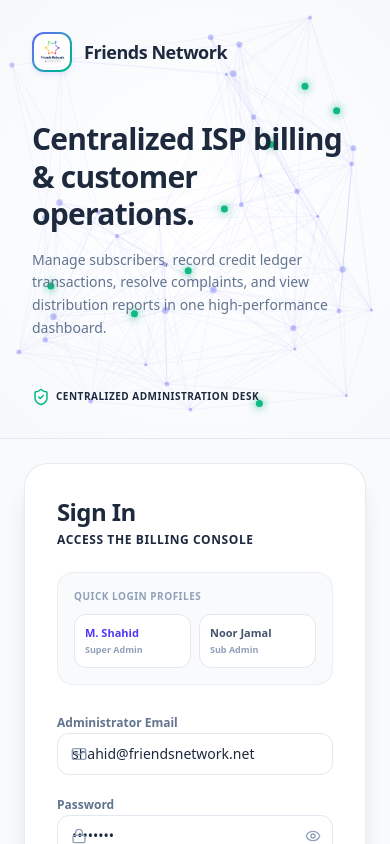
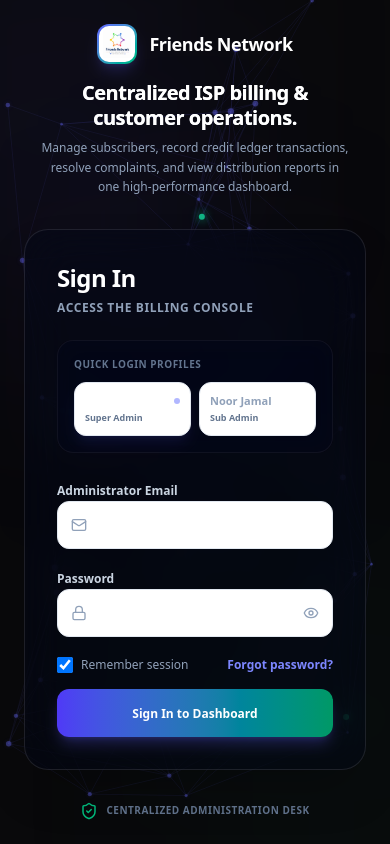
Before and after one commit to faizanshah7424/friends-network-isp-billing-system, a Next.js app: page /login in a window 390 px wide. Shown: the top 844 px of the page. Built offline with nearby package versions, Linux system fonts and the light colour scheme.

Commit message:
feat: redesign login page with modern dark UI and improved responsive layout

```diff
--- a/app/login/page.tsx
+++ b/app/login/page.tsx
@@ -2,7 +2,7 @@
 
 import React, { useState, useEffect, useRef } from 'react';
 import { useRouter } from 'next/navigation';
-import { ShieldCheck, Mail, Lock, Eye, EyeOff, Loader2 } from 'lucide-react';
+import { ShieldCheck, Mail, Lock, Eye, EyeOff } from 'lucide-react';
 import { motion, AnimatePresence } from 'framer-motion';
 import LogoLoader from '@/components/ui/LogoLoader';
 import { useBillingSystem } from '@/lib/context';
@@ -27,15 +27,15 @@ const FiberOpticBackground = () => {
     };
     window.addEventListener('resize', handleResize);
 
-    const nodeCount = 35;
+    const nodeCount = 45;
     const nodes: { x: number; y: number; vx: number; vy: number; radius: number }[] = [];
     for (let i = 0; i < nodeCount; i++) {
       nodes.push({
         x: Math.random() * width,
         y: Math.random() * height,
-        vx: (Math.random() - 0.5) * 0.4,
-        vy: (Math.random() - 0.5) * 0.4,
-        radius: Math.random() * 2 + 1.5,
+        vx: (Math.random() - 0.5) * 0.35,
+        vy: (Math.random() - 0.5) * 0.35,
+        radius: Math.random() * 2 + 1.2,
       });
     }
 
@@ -44,15 +44,12 @@ const FiberOpticBackground = () => {
     const draw = () => {
       ctx.clearRect(0, 0, width, height);
 
-      // Soft mesh background gradient
-      const bgGrad = ctx.createRadialGradient(width / 2, height / 2, 10, width / 2, height / 2, Math.max(width, height));
-      bgGrad.addColorStop(0, '#ffffff');
-      bgGrad.addColorStop(1, '#f1f5f9');
-      ctx.fillStyle = bgGrad;
-      ctx.fillRect(0, 0, width, height);
+      // We keep canvas transparent to let the Tailwind CSS radial glows and dark theme background show through.
 
       // Update & Draw nodes
-      ctx.fillStyle = 'rgba(99, 102, 241, 0.35)'; // Indigo
+      ctx.fillStyle = 'rgba(99, 102, 241, 0.4)'; // Indigo dot glow
+      ctx.shadowBlur = 4;
+      ctx.shadowColor = 'rgba(99, 102, 241, 0.4)';
       nodes.forEach((node) => {
         node.x += node.vx;
         node.y += node.vy;
@@ -64,9 +61,10 @@ const FiberOpticBackground = () => {
         ctx.arc(node.x, node.y, node.radius, 0, Math.PI * 2);
         ctx.fill();
       });
+      ctx.shadowBlur = 0; // reset
 
       // Connections
-      ctx.strokeStyle = 'rgba(99, 102, 241, 0.06)';
+      ctx.strokeStyle = 'rgba(99, 102, 241, 0.08)';
       ctx.lineWidth = 1;
 
       for (let i = 0; i < nodes.length; i++) {
@@ -82,12 +80,12 @@ const FiberOpticBackground = () => {
             ctx.stroke();
 
             // Spawn pulse occasionally
-            if (Math.random() < 0.0004 && pulses.length < 12) {
+            if (Math.random() < 0.0004 && pulses.length < 15) {
               pulses.push({
                 from: i,
                 to: j,
                 progress: 0,
-                speed: Math.random() * 0.012 + 0.006,
+                speed: Math.random() * 0.01 + 0.005,
               });
             }
           }
@@ -109,9 +107,9 @@ const FiberOpticBackground = () => {
           const y = p1.y + (p2.y - p1.y) * pulse.progress;
 
           ctx.beginPath();
-          ctx.arc(x, y, 3.5, 0, Math.PI * 2);
+          ctx.arc(x, y, 3, 0, Math.PI * 2);
           ctx.fillStyle = '#10b981'; // Emerald glow
-          ctx.shadowBlur = 8;
+          ctx.shadowBlur = 10;
           ctx.shadowColor = '#10b981';
           ctx.fill();
           ctx.shadowBlur = 0; // reset
@@ -129,7 +127,7 @@ const FiberOpticBackground = () => {
     };
   }, []);
 
-  return <canvas ref={canvasRef} className="absolute inset-0 w-full h-full pointer-events-none block" />;
+  return <canvas ref={canvasRef} className="absolute inset-0 w-full h-full pointer-events-none block z-0" />;
 };
 
 export default function LoginPage() {
@@ -182,30 +180,35 @@ export default function LoginPage() {
   }
 
   return (
-    <div className="min-h-screen w-screen flex flex-col md:flex-row bg-slate-50 text-slate-800 font-sans overflow-hidden">
+    <div className="min-h-screen w-screen flex flex-col md:flex-row bg-[#09090B] text-slate-100 font-sans relative overflow-y-auto md:overflow-hidden select-none">
 
-      {/* LEFT PANEL: Branding & Interactive Background */}
-      <div className="relative md:w-1/2 min-h-[30vh] md:min-h-screen flex flex-col justify-between p-8 md:p-16 border-b md:border-b-0 md:border-r border-slate-200 bg-white overflow-hidden">
-        {/* Animated canvas network background */}
-        <FiberOpticBackground />
+      {/* Interactive Fiber-Optic Background (spans whole screen behind layout) */}
+      <FiberOpticBackground />
 
+      {/* Decorative Blur Blobs for Premium Glow */}
+      <div className="absolute top-[-10%] left-[-10%] w-[50%] h-[50%] rounded-full bg-indigo-500/10 blur-[120px] pointer-events-none z-0" />
+      <div className="absolute bottom-[-10%] right-[-10%] w-[50%] h-[50%] rounded-full bg-emerald-500/5 blur-[120px] pointer-events-none z-0" />
+      <div className="absolute top-[40%] left-[50%] -translate-x-1/2 -translate-y-1/2 w-[35%] h-[35%] rounded-full bg-indigo-600/5 blur-[110px] pointer-events-none z-0" />
+
+      {/* LEFT PANEL: Branding & Taglines (Visible on Laptop/Desktop) */}
+      <div className="hidden md:flex md:w-1/2 min-h-screen flex-col justify-between p-16 border-r border-white/5 relative z-10 bg-transparent">
         {/* Top Header */}
-        <div className="relative z-10 flex items-center gap-3">
-          <div className="flex h-10 w-10 items-center justify-center rounded-xl bg-gradient-to-br from-indigo-500 to-emerald-500 p-0.5 shadow-md shadow-indigo-500/10">
+        <div className="flex items-center gap-3">
+          <div className="flex h-10 w-10 items-center justify-center rounded-xl bg-gradient-to-br from-indigo-500 to-emerald-500 p-0.5 shadow-lg shadow-indigo-500/20">
             <div className="h-full w-full bg-white rounded-[10px] flex items-center justify-center">
               <img src="/friends-logo.png" alt="Friends Network Logo" className="h-7 w-7 object-contain" />
             </div>
           </div>
-          <span className="font-extrabold text-lg text-slate-800 tracking-tight">Friends Network</span>
+          <span className="font-extrabold text-lg text-white tracking-tight">Friends Network</span>
         </div>
 
         {/* Core Tagline / Welcome message */}
-        <div className="relative z-10 my-auto py-12 text-left space-y-4 max-w-md">
+        <div className="my-auto py-12 text-left space-y-5 max-w-md">
           <motion.h2
             initial={{ opacity: 0, y: 15 }}
             animate={{ opacity: 1, y: 0 }}
             transition={{ duration: 0.5 }}
-            className="text-3xl md:text-4xl font-black text-slate-850 tracking-tight leading-tight"
+            className="text-3xl md:text-4xl font-black text-white tracking-tight leading-tight bg-gradient-to-br from-white via-slate-100 to-slate-400 bg-clip-text text-transparent"
           >
             Centralized ISP billing &amp; customer operations.
           </motion.h2>
@@ -213,21 +216,45 @@ export default function LoginPage() {
             initial={{ opacity: 0, y: 15 }}
             animate={{ opacity: 1, y: 0 }}
             transition={{ duration: 0.5, delay: 0.15 }}
-            className="text-sm text-slate-500 leading-relaxed font-medium"
+            className="text-sm text-slate-400 leading-relaxed font-medium"
           >
             Manage subscribers, record credit ledger transactions, resolve complaints, and view distribution reports in one high-performance dashboard.
           </motion.p>
         </div>
 
         {/* Security / Quality Assurance footer */}
-        <div className="relative z-10 flex items-center gap-1.5 text-[10px] text-slate-450 font-bold uppercase tracking-wider">
-          <ShieldCheck className="h-4.5 w-4.5 text-emerald-500" />
+        <div className="flex items-center gap-2 text-[10px] text-slate-500 font-bold uppercase tracking-wider">
+          <ShieldCheck className="h-4.5 w-4.5 text-emerald-500 animate-pulse" />
           <span>Centralized Administration Desk</span>
         </div>
       </div>
 
-      {/* RIGHT PANEL: Modern Login Form */}
-      <div className="md:w-1/2 flex items-center justify-center p-6 md:p-12 bg-slate-50 relative">
+      {/* RIGHT PANEL: Modern Login Form Card */}
+      <div className="w-full md:w-1/2 flex flex-col items-center justify-center p-6 md:p-12 relative z-10 min-h-screen">
+
+        {/* Mobile Header: Branding (Visible only on mobile/tablet) */}
+        <div className="md:hidden w-full max-w-[440px] flex flex-col items-center text-center space-y-4 mb-8">
+          {/* Logo and title */}
+          <div className="flex items-center gap-3">
+            <div className="flex h-10 w-10 items-center justify-center rounded-xl bg-gradient-to-br from-indigo-500 to-emerald-500 p-0.5 shadow-lg shadow-indigo-500/20">
+              <div className="h-full w-full bg-white rounded-[10px] flex items-center justify-center">
+                <img src="/friends-logo.png" alt="Friends Network Logo" className="h-7 w-7 object-contain" />
+              </div>
+            </div>
+            <span className="font-extrabold text-lg text-white tracking-tight">Friends Network</span>
+          </div>
+
+          {/* Tagline / Welcome message */}
+          <div className="space-y-2 px-4">
+            <h2 className="text-xl font-black text-white tracking-tight leading-tight bg-gradient-to-br from-white via-slate-100 to-slate-300 bg-clip-text text-transparent">
+              Centralized ISP billing &amp; customer operations.
+            </h2>
+            <p className="text-xs text-slate-400 leading-relaxed font-medium">
+              Manage subscribers, record credit ledger transactions, resolve complaints, and view distribution reports in one high-performance dashboard.
+            </p>
+          </div>
+        </div>
+
         <AnimatePresence mode="wait">
           {isLoading ? (
             /* Signing you in... loading state overlay */
@@ -236,20 +263,20 @@ export default function LoginPage() {
               initial={{ opacity: 0, scale: 0.95 }}
               animate={{ opacity: 1, scale: 1 }}
               exit={{ opacity: 0, scale: 0.95 }}
-              className="w-full max-w-[400px] bg-white border border-slate-200 rounded-3xl p-12 text-center shadow-xl space-y-5"
+              className="w-full max-w-[440px] bg-slate-950/40 border border-white/10 rounded-[24px] p-12 text-center shadow-2xl backdrop-blur-xl space-y-5"
             >
               {/* Rotating logo animation */}
               <div className="relative h-16 w-16 mx-auto">
                 <motion.div
                   animate={{ rotate: 360 }}
                   transition={{ repeat: Infinity, duration: 2, ease: "linear" }}
-                  className="absolute inset-0 rounded-full border-2 border-indigo-500/20 border-t-indigo-600"
+                  className="absolute inset-0 rounded-full border-2 border-indigo-500/20 border-t-indigo-500"
                 />
                 <img src="/friends-logo.png" alt="Branding" className="h-10 w-10 absolute inset-0 m-auto object-contain" />
               </div>
               <div className="space-y-1.5">
-                <h3 className="text-base font-extrabold text-slate-800">Signing you in...</h3>
-                <p className="text-xs text-slate-400 font-medium">Validating credentials with secure ISP directories</p>
+                <h3 className="text-base font-extrabold text-white">Signing you in...</h3>
+                <p className="text-xs text-slate-400 font-medium animate-pulse">Validating credentials with secure ISP directories</p>
               </div>
             </motion.div>
           ) : (
@@ -260,16 +287,16 @@ export default function LoginPage() {
               animate={{ opacity: 1, y: 0 }}
               exit={{ opacity: 0, y: -15 }}
               transition={{ duration: 0.4 }}
-              className="w-full max-w-[400px] bg-white border border-slate-200/80 rounded-3xl p-8 shadow-xl space-y-6 text-left"
+              className="w-full max-w-[440px] bg-slate-950/40 border border-white/10 rounded-[24px] p-8 md:p-10 shadow-2xl backdrop-blur-xl space-y-6 text-left"
             >
-              <div className="space-y-1">
-                <h1 className="text-2xl font-black text-slate-800 tracking-tight">Sign In</h1>
-                <p className="text-xs text-slate-450 font-bold uppercase tracking-wider">Access the billing console</p>
+              <div className="space-y-1.5">
+                <h1 className="text-2xl md:text-3xl font-black text-white tracking-tight">Sign In</h1>
+                <p className="text-xs text-slate-400 font-bold uppercase tracking-wider">Access the billing console</p>
               </div>
 
               {/* Quick Credentials Profiles */}
-              <div className="bg-slate-50 border border-slate-200/60 rounded-2xl p-4 space-y-2.5">
-                <span className="text-[10px] font-bold text-slate-400 uppercase tracking-wider block">Quick Login Profiles</span>
+              <div className="bg-slate-950/50 border border-white/5 rounded-2xl p-4 space-y-2.5 backdrop-blur-md">
+                <span className="text-[10px] font-bold text-slate-500 uppercase tracking-wider block">Quick Login Profiles</span>
                 <div className="grid grid-cols-2 gap-2">
                   <button
                     type="button"
@@ -279,12 +306,17 @@ export default function LoginPage() {
                     }}
                     className={`p-2.5 rounded-xl border text-[11px] font-bold text-left transition-all ${
                       email === 'shahid@friendsnetwork.net'
-                        ? 'border-indigo-500 bg-indigo-50/50 text-indigo-600'
-                        : 'border-slate-200 hover:bg-slate-100/50 text-slate-600 bg-white'
+                        ? 'border-indigo-500/50 bg-indigo-500/10 text-white shadow-lg shadow-indigo-500/10'
+                        : 'border-white/5 hover:border-white/10 bg-white/[0.02] hover:bg-white/[0.05] text-slate-400 hover:text-white'
                     }`}
                   >
-                    <div className="font-extrabold truncate">M. Shahid</div>
-                    <div className="text-[9px] font-semibold text-slate-400 mt-0.5">Super Admin</div>
+                    <div className="flex items-center justify-between">
+                      <span className="font-extrabold truncate">M. Shahid</span>
+                      {email === 'shahid@friendsnetwork.net' && (
+                        <span className="h-1.5 w-1.5 rounded-full bg-indigo-400 animate-pulse" />
+                      )}
+                    </div>
+                    <div className="text-[9px] font-semibold text-slate-500 mt-0.5">Super Admin</div>
                   </button>
                   <button
                     type="button"
@@ -294,20 +326,25 @@ export default function LoginPage() {
                     }}
                     className={`p-2.5 rounded-xl border text-[11px] font-bold text-left transition-all ${
                       email === 'noor@friendsnetwork.net'
-                        ? 'border-emerald-500 bg-emerald-50/50 text-emerald-600'
-                        : 'border-slate-200 hover:bg-slate-100/50 text-slate-600 bg-white'
+                        ? 'border-emerald-500/50 bg-emerald-500/10 text-white shadow-lg shadow-emerald-500/10'
+                        : 'border-white/5 hover:border-white/10 bg-white/[0.02] hover:bg-white/[0.05] text-slate-400 hover:text-white'
                     }`}
                   >
-                    <div className="font-extrabold truncate">Noor Jamal</div>
-                    <div className="text-[9px] font-semibold text-slate-400 mt-0.5">Sub Admin</div>
+                    <div className="flex items-center justify-between">
+                      <span className="font-extrabold truncate">Noor Jamal</span>
+                      {email === 'noor@friendsnetwork.net' && (
+                        <span className="h-1.5 w-1.5 rounded-full bg-emerald-400 animate-pulse" />
+                      )}
+                    </div>
+                    <div className="text-[9px] font-semibold text-slate-500 mt-0.5">Sub Admin</div>
                   </button>
                 </div>
               </div>
 
               {/* Login Form */}
               <form onSubmit={handleLogin} className="space-y-4">
-                <div className="space-y-1.5">
-                  <label className="text-xs font-semibold text-slate-500">Administrator Email</label>
+                <div className="space-y-2">
+                  <label className="text-xs font-semibold text-slate-300">Administrator Email</label>
                   <div className="relative">
                     <Mail className="absolute top-1/2 left-3.5 h-4 w-4 -translate-y-1/2 text-slate-400" />
                     <input
@@ -316,13 +353,13 @@ export default function LoginPage() {
                       value={email}
                       onChange={(e) => setEmail(e.target.value)}
                       placeholder="e.g. shahid@friendsnetwork.net"
-                      className="h-10.5 w-full rounded-xl border border-slate-200 bg-slate-50/50 pl-11 pr-4 text-xs outline-none transition-all focus:border-indigo-500 focus:bg-white"
+                      className="h-12 w-full rounded-xl border border-white/10 bg-[#09090b]/80 pl-11 pr-4 text-xs md:text-sm text-white placeholder-slate-500 outline-none transition-all hover:border-white/20 focus:border-indigo-500 focus:bg-[#09090b] focus:ring-2 focus:ring-indigo-500/20"
                     />
                   </div>
                 </div>
 
-                <div className="space-y-1.5">
-                  <label className="text-xs font-semibold text-slate-500">Password</label>
+                <div className="space-y-2">
+                  <label className="text-xs font-semibold text-slate-300">Password</label>
                   <div className="relative">
                     <Lock className="absolute top-1/2 left-3.5 h-4 w-4 -translate-y-1/2 text-slate-400" />
                     <input
@@ -331,36 +368,50 @@ export default function LoginPage() {
                       value={password}
                       onChange={(e) => setPassword(e.target.value)}
                       placeholder="Enter password"
-                      className="h-10.5 w-full rounded-xl border border-slate-200 bg-slate-50/50 pl-11 pr-10 text-xs outline-none transition-all focus:border-indigo-500 focus:bg-white"
+                      className="h-12 w-full rounded-xl border border-white/10 bg-[#09090b]/80 pl-11 pr-10 text-xs md:text-sm text-white placeholder-slate-500 outline-none transition-all hover:border-white/20 focus:border-indigo-500 focus:bg-[#09090b] focus:ring-2 focus:ring-indigo-500/20"
                     />
                     <button
                       type="button"
                       onClick={() => setShowPassword(!showPassword)}
-                      className="absolute right-3 top-1/2 -translate-y-1/2 text-slate-400 hover:text-slate-600 transition-colors"
+                      className="absolute right-3.5 top-1/2 -translate-y-1/2 text-slate-400 hover:text-white transition-colors"
                     >
                       {showPassword ? <EyeOff className="h-4 w-4" /> : <Eye className="h-4 w-4" />}
                     </button>
                   </div>
                 </div>
 
-                <div className="flex items-center justify-between text-[11px] pt-1">
-                  <label className="flex items-center gap-1.5 font-bold text-slate-500 cursor-pointer">
-                    <input type="checkbox" defaultChecked className="rounded text-indigo-600 border-slate-250 focus:ring-indigo-500 h-4 w-4" />
-                    <span>Remember session</span>
+                <div className="flex items-center justify-between text-xs pt-1">
+                  <label className="flex items-center gap-2 text-slate-400 cursor-pointer select-none">
+                    <input
+                      type="checkbox"
+                      defaultChecked
+                      className="rounded text-indigo-500 border-white/10 bg-[#09090b]/80 focus:ring-indigo-500/50 focus:ring-offset-0 h-4 w-4 cursor-pointer"
+                    />
+                    <span className="font-medium text-slate-400">Remember session</span>
                   </label>
-                  <a href="#" className="font-bold text-indigo-600 hover:underline">Forgot password?</a>
+                  <a href="#" className="font-bold text-indigo-400 hover:text-indigo-300 transition-colors hover:underline">Forgot password?</a>
                 </div>
 
-                <button
+                <motion.button
+                  whileHover={{ scale: 1.015 }}
+                  whileTap={{ scale: 0.985 }}
                   type="submit"
-                  className="w-full flex h-10.5 items-center justify-center rounded-xl bg-slate-900 text-xs font-bold text-white shadow-md shadow-slate-900/10 hover:bg-slate-800 transition-all pt-0.5"
+                  className="w-full flex h-12 items-center justify-center rounded-xl bg-gradient-to-r from-indigo-600 to-emerald-600 text-xs md:text-sm font-bold text-white shadow-lg shadow-indigo-500/25 transition-all pt-0.5 cursor-pointer relative overflow-hidden group"
                 >
+                  <span className="absolute inset-0 bg-white/[0.08] opacity-0 group-hover:opacity-100 transition-opacity duration-300 pointer-events-none" />
                   <span>Sign In to Dashboard</span>
-                </button>
+                </motion.button>
               </form>
             </motion.div>
           )}
         </AnimatePresence>
+
+        {/* Mobile Security Footer (Visible only on mobile/tablet) */}
+        <div className="md:hidden mt-8 flex items-center gap-2 text-[10px] text-slate-500 font-bold uppercase tracking-wider">
+          <ShieldCheck className="h-4.5 w-4.5 text-emerald-500" />
+          <span>Centralized Administration Desk</span>
+        </div>
+
       </div>
 
     </div>
```
